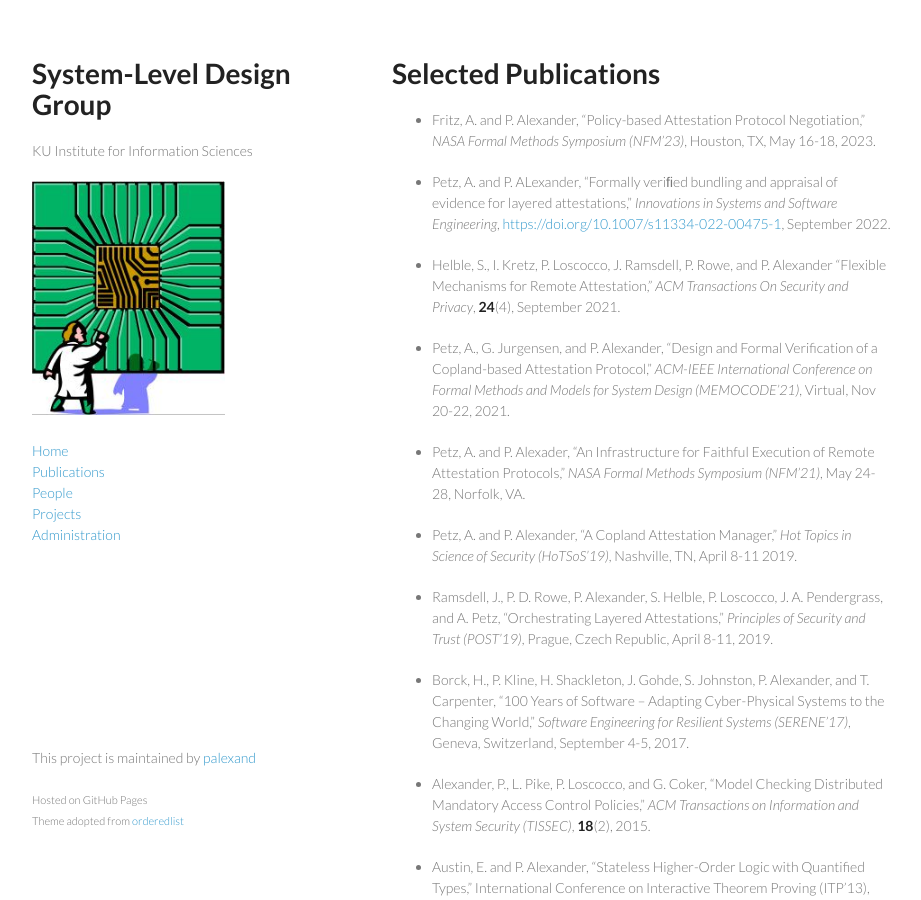
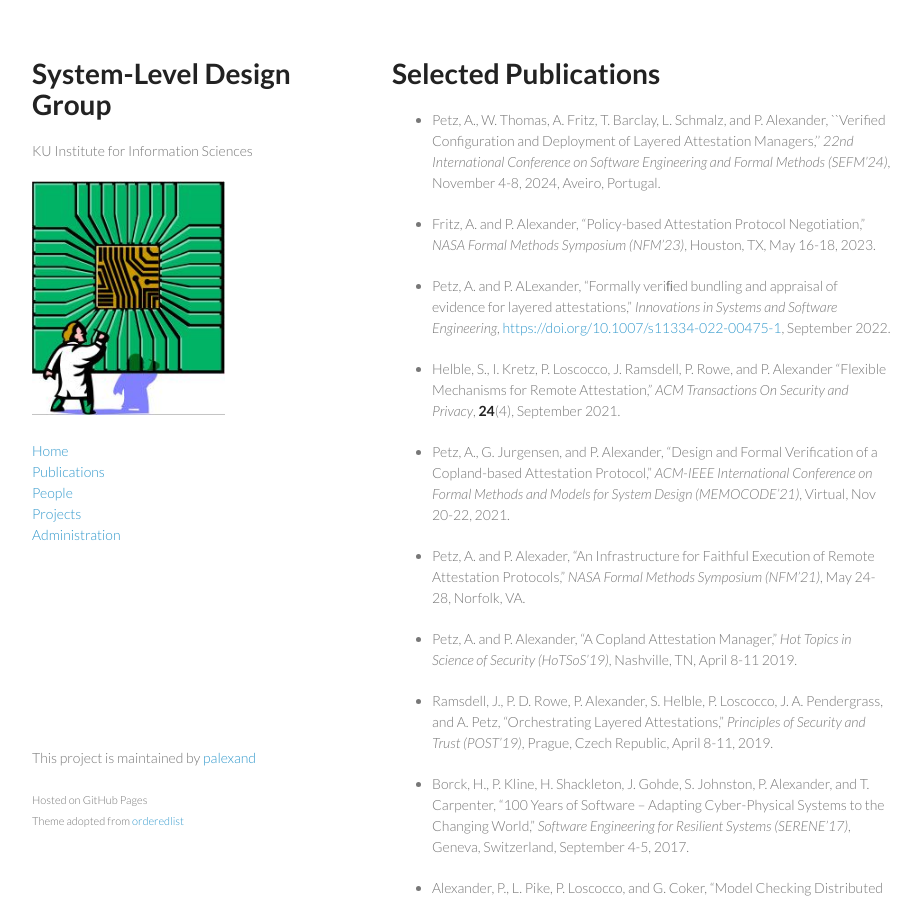
Before and after one commit to ku-sldg/ku-sldg.github.io, a Jekyll site: the page built from publications.md, in a window 1280 px wide and 900 px high. Shown: the whole window, without its empty margins (178-1099 px from the left). Built offline with Jekyll 4.4.1, drawn with Linux system fonts in a browser that asks for light colours.

Commit message:
adding sefm

```diff
--- a/publications.md
+++ b/publications.md
@@ -4,6 +4,11 @@ title: Publications
 ---
 
 # Selected Publications
+
+* Petz, A., W. Thomas, A. Fritz, T. Barclay, L. Schmalz, and P. Alexander,
+  ``Verified Configuration and Deployment of Layered Attestation Managers,''
+  _22nd International Conference on Software Engineering and Formal
+  Methods (SEFM'24)_, November 4-8, 2024, Aveiro, Portugal.
 
 * Fritz, A. and P. Alexander, “Policy-based Attestation Protocol
   Negotiation,” _NASA Formal Methods Symposium (NFM’23)_, Houston, TX,
```
